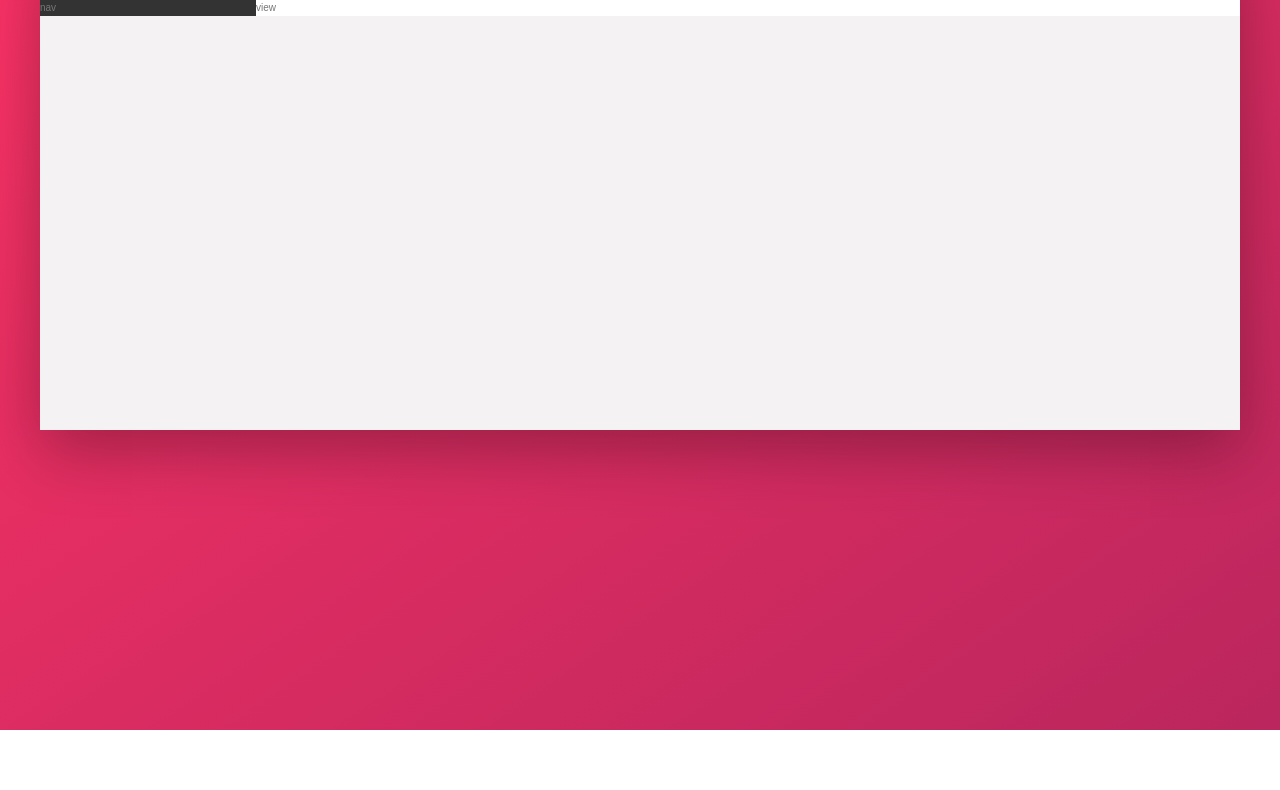
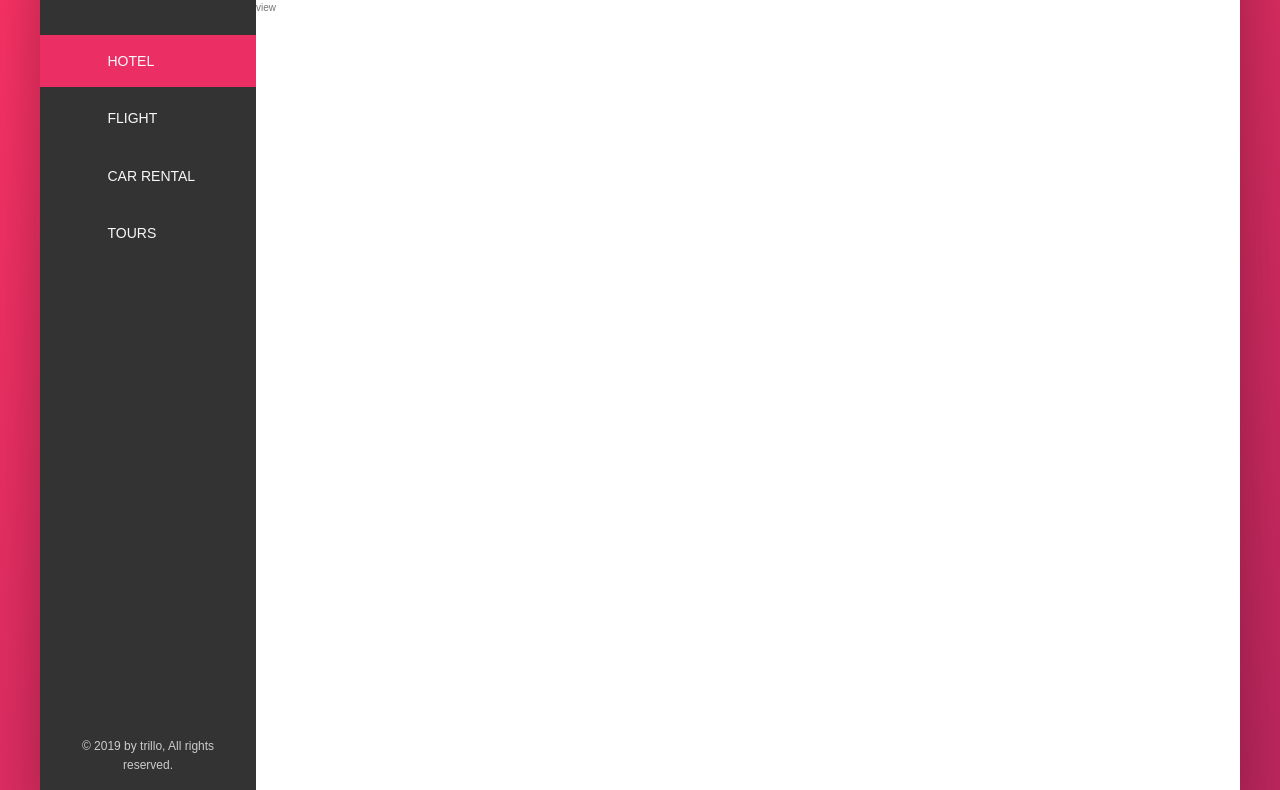
Before and after one commit to PurnaChandraSekhar/Trillo, a plain HTML site: page index.html in a window 1280 px wide. Shown: the part 150-940 px from the top of the page. Before the commit the page ends 880 px from the top, so only its background shows below. Drawn offline with Linux system fonts and the light colour scheme.

Commit message:
'codeUploaded'

```diff
--- a/css/style.css
+++ b/css/style.css
@@ -105,8 +105,54 @@ body {
     text-align: center; }
   .user-nav__user-photo {
     height: 3.75rem;
+    width: 3rem;
     border-radius: 50%;
     margin-right: 1rem; }
+
+.side-nav {
+  font-size: 1.4rem;
+  list-style: none;
+  margin-top: 3.5rem; }
+  .side-nav__item {
+    position: relative; }
+    .side-nav__item:not(:last-child) {
+      margin-bottom: .5rem; }
+  .side-nav__item::before {
+    content: "";
+    position: absolute;
+    top: 0;
+    left: 0;
+    height: 100%;
+    width: 3px;
+    background-color: var(--color-primary);
+    transition: transform 0.2s, width 0.4s cubic-bezier(1, 0, 0, 1) 0.2s, background-color 0.1s;
+    transform: scaleY(0); }
+  .side-nav__item:hover::before, .side-nav__item--active::before {
+    transform: scaleY(1);
+    width: 100%; }
+  .side-nav__item:active::before {
+    background-color: var(--color-primary-light); }
+  .side-nav__link:link, .side-nav__link:visited {
+    color: var(--color-grey-light-1);
+    text-decoration: none;
+    text-transform: uppercase;
+    display: block;
+    padding: 1.5rem 3rem;
+    position: relative;
+    z-index: 10;
+    display: flex;
+    align-items: center; }
+  .side-nav__icon-box {
+    width: 1.75rem;
+    height: 1.75rem;
+    fill: currentColor;
+    margin-right: 2rem; }
+
+.legal {
+  font-size: 1.2rem;
+  color: var(--color-grey-light-4);
+  text-align: center;
+  padding: 2.5rem; }
 
 .container {
   max-width: 120rem;
@@ -129,8 +175,12 @@ body {
 
 .side-bar {
   background-color: var(--color-grey-dark-1);
-  flex: 0 0 18%; }
+  flex: 0 0 18%;
+  display: flex;
+  flex-direction: column;
+  justify-content: space-between; }
 
 .hotel-view {
   background-color: #fff;
-  flex: 1; }
+  flex: 1;
+  height: 80rem; }
--- a/index.html
+++ b/index.html
@@ -23,13 +23,13 @@
              <nav class="user-nav">
                  <div class="user-nav__icon-box">
                      <svg class="user-nav__icon">
-                         <use xlink:href="img/sprite.svg#icon-bookmark">
+                         <use xlink:href="img/sprite.svg#icon-bookmark"></use>
                      </svg>
                      <span class="user-nav__notification">7</span>
                  </div>
                  <div class="user-nav__icon-box">
                     <svg class="user-nav__icon">
-                        <use xlink:href="img/sprite.svg#icon-chat">
+                        <use xlink:href="img/sprite.svg#icon-chat"></use>
                     </svg>
                     <span class="user-nav__notification">13</span>
                  </div>
@@ -41,7 +41,43 @@
          </header>
          <div class="content">
              <nav class="side-bar">
-                 nav
+                 <ul class="side-nav">
+                     <li  class="side-nav__item side-nav__item--active">
+                         <a href="#" class="side-nav__link">
+                             <svg class="side-nav__icon-box">
+                                 <use xlink:href="img/sprite.svg#icon-home"></use>
+                             </svg>
+                             <span class="side-nav__text">Hotel</span>
+                         </a>
+                     </li>
+                     <li class="side-nav__item">
+                        <a href="#" class="side-nav__link">
+                            <svg class="side-nav__icon-box">
+                                <use xlink:href="img/sprite.svg#icon-aircraft"></use>
+                            </svg>
+                            <span class="side-nav__text">Flight</span>
+                        </a>
+                    </li>
+                    <li class="side-nav__item">
+                        <a href="#" class="side-nav__link">
+                            <svg class="side-nav__icon-box">
+                                <use xlink:href="img/sprite.svg#icon-key"></use>
+                            </svg>
+                            <span class="side-nav__text">Car rental</span>
+                        </a>
+                    </li>
+                    <li class="side-nav__item">
+                        <a href="#" class="side-nav__link">
+                            <svg class="side-nav__icon-box">
+                                <use xlink:href="img/sprite.svg#icon-map"></use>
+                            </svg>
+                            <span class="side-nav__text">Tours</span>
+                        </a>
+                    </li>
+                 </ul>
+                 <div class="legal">
+                     &copy; 2019 by trillo, All rights reserved.
+                 </div>
              </nav>
              <main class="hotel-view">
                  view
--- a/sass/components/_components.scss
+++ b/sass/components/_components.scss
@@ -113,16 +113,93 @@
      left: 3.2rem;
      text-align: center;
 
-
     }
-
 
     &__user-photo {
         height: 3.75rem;
+        width: 3rem;
         border-radius: 50%;
         margin-right: 1rem;
-
 
     }
 
 }
+
+/////////////////////////////////////////
+////SIDE-BAR NAVIGATION
+
+.side-nav {
+     font-size: 1.4rem;
+     list-style: none;
+     margin-top: 3.5rem;
+
+    &__item {
+     position: relative;
+
+     &:not(:last-child) {
+         margin-bottom: .5rem;
+     }
+    }
+
+    &__item::before {
+        content: "";
+        position: absolute;
+        top: 0;
+        left: 0;
+        height: 100%;
+        width: 3px;
+        background-color: var(--color-primary);
+        transition: transform .2s,
+                    width .4s cubic-bezier(1,0,0,1) .2s,
+                    background-color .1s;
+        transform: scaleY(0);
+
+    }
+
+    &__item:hover::before,
+    &__item--active::before {
+        transform: scaleY(1);
+        width: 100%;
+
+    }
+
+    &__item:active::before {
+        background-color: var(--color-primary-light);
+    }
+
+    &__link:link,
+    &__link:visited {
+        color: var(--color-grey-light-1);
+        text-decoration: none;
+        text-transform: uppercase;
+        display: block;
+        padding: 1.5rem 3rem;
+        position: relative;
+        z-index: 10;
+
+        display: flex;
+        align-items: center;
+
+    }
+
+    &__icon-box {
+        width: 1.75rem;
+        height: 1.75rem;
+        fill: currentColor;
+        margin-right: 2rem;
+
+    }
+    &__text {
+
+    }
+}
+
+/////////////////////////////////////////
+////LEGAL TEXT
+.legal {
+  font-size: 1.2rem;
+  color: var(--color-grey-light-4);
+  text-align: center;
+  padding: 2.5rem;
+
+}
--- a/sass/layouts/_layout.scss
+++ b/sass/layouts/_layout.scss
@@ -27,9 +27,14 @@
     background-color: var(--color-grey-dark-1);
 
     flex: 0 0 18%;
+
+    display: flex;
+    flex-direction: column;
+    justify-content: space-between;
 }
 
 .hotel-view {
  background-color: #fff;
  flex: 1;
+ height: 80rem;
 }
```
